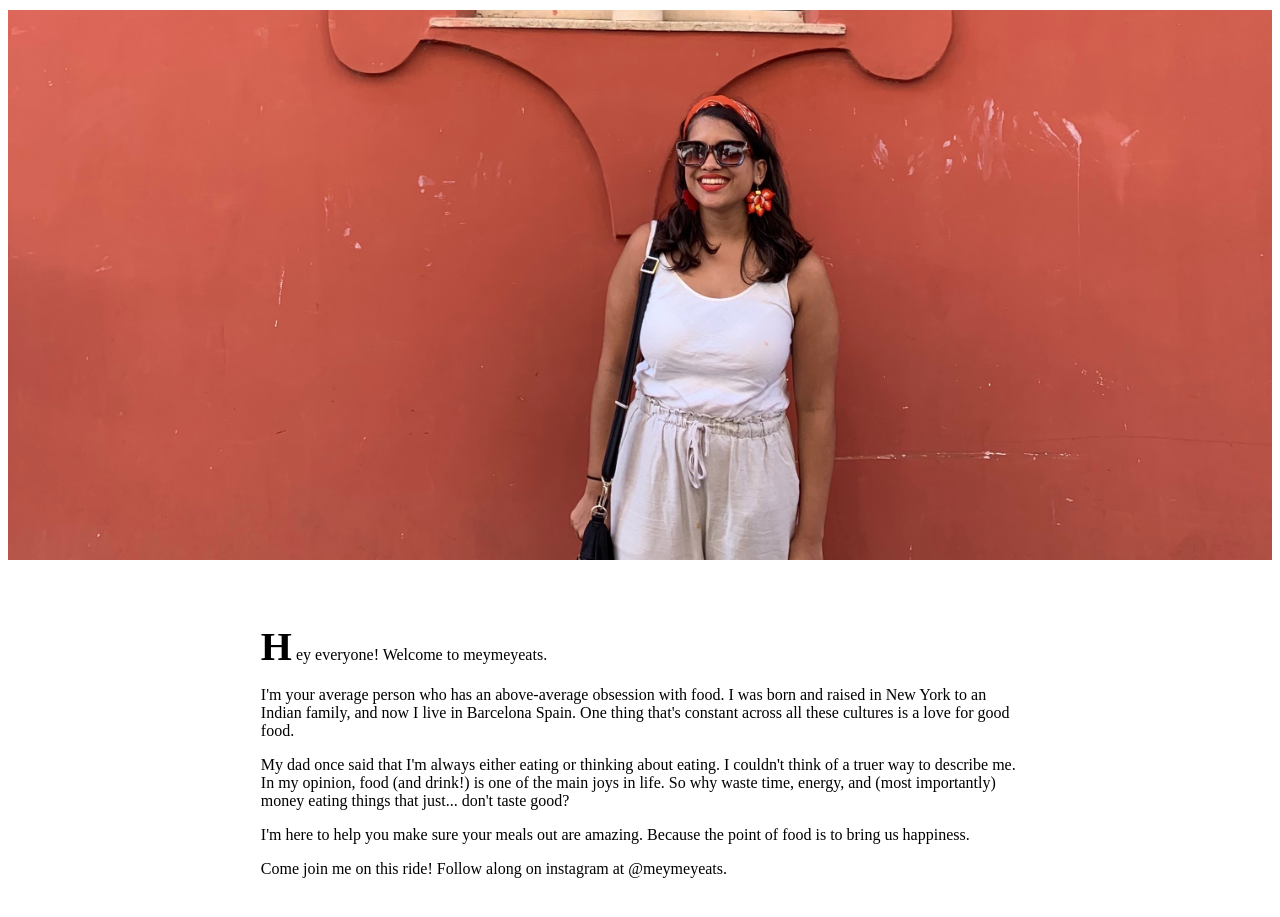
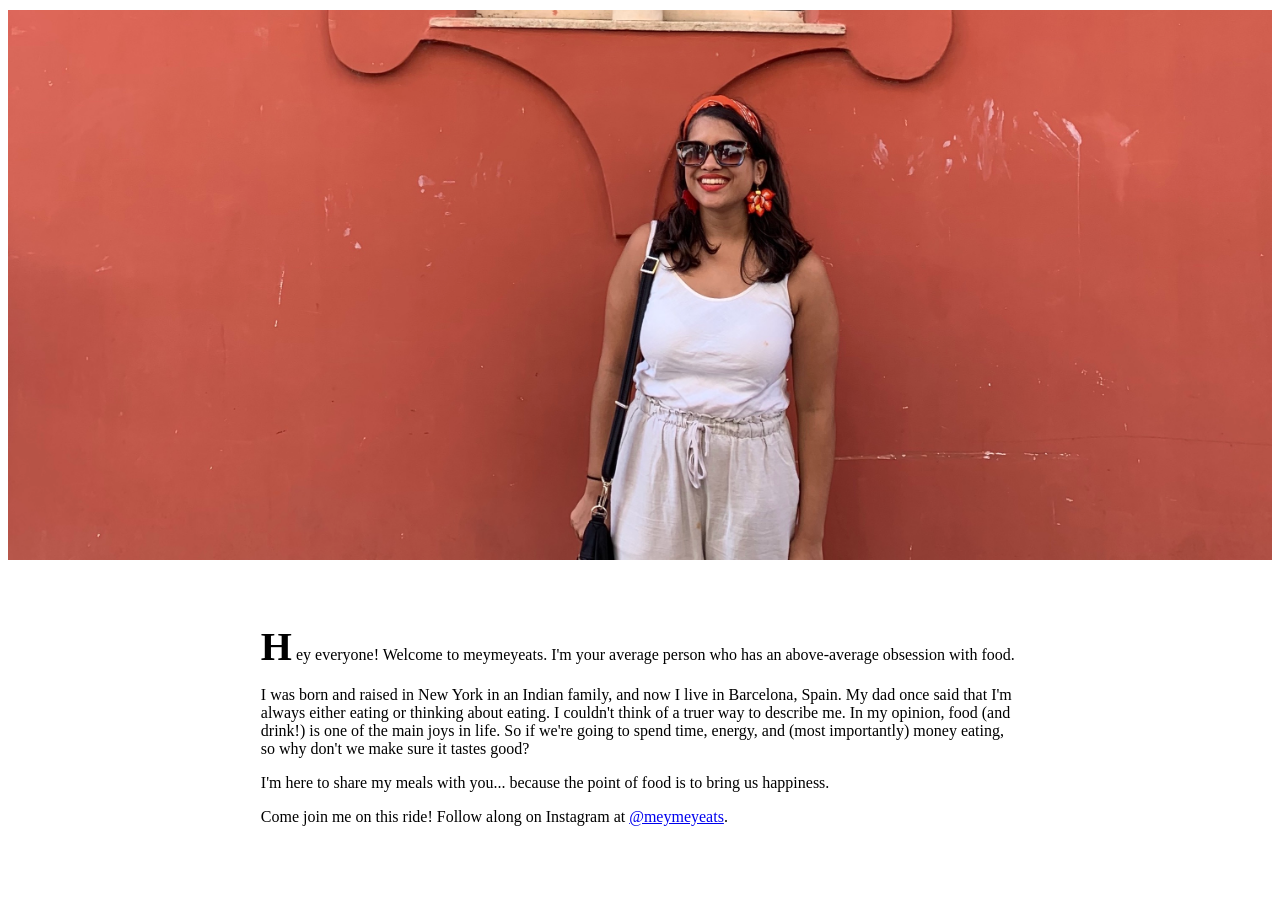
Before and after one commit to ameyaacharya/meymeyeats, a Gatsby site: page /about in a window 1280 px wide. Shown: the part 95-1012 px from the top of the page. After the commit the page ends 984 px from the top, so only its background shows below. Built offline with nearby package versions, Linux system fonts and the light colour scheme; Gatsby itself is replaced by a stand-in of ours.

Commit message:
Updates to the about page.

```diff
--- a/src/pages/about.js
+++ b/src/pages/about.js
@@ -16,16 +16,14 @@ const AboutPage = () => (
     </div>
 
     <div className="biography-container">
-      <p><span>H</span> ey everyone! Welcome to meymeyeats.</p>
+      <p><span>H</span> ey everyone! Welcome to meymeyeats. I'm your average person who has an above-average obsession with food.</p>
 
-      <p>I'm your average person who has an above-average obsession with food. I was born and raised in New York to an Indian family, and now I live in Barcelona Spain. One thing that's constant across all these cultures is a love for good food.</p>
+      <p>I was born and raised in New York in an Indian family, and now I live in Barcelona, Spain. My dad once said that I'm always either eating or thinking about eating. I couldn't think of a truer way to describe me. In my opinion,
+      food (and drink!) is one of the main joys in life. So if we're going to spend time, energy, and (most importantly) money eating, so why don't we make sure it tastes good?</p>
 
-      <p>My dad once said that I'm always either eating or thinking about eating. I couldn't think of a truer way to describe me. In my opinion,
-      food (and drink!) is one of the main joys in life. So why waste time, energy, and (most importantly) money eating things that just... don't taste good?</p>
+      <p>I'm here to share my meals with you... because the point of food is to bring us happiness.</p>
 
-      <p> I'm here to help you make sure your meals out are amazing. Because the point of food is to bring us happiness.</p>
-
-       <p> Come join me on this ride! Follow along on instagram at @meymeyeats.</p>
+      <p> Come join me on this ride! Follow along on Instagram at <a href="https://www.instagram.com/meymeyeats/">@meymeyeats</a>.</p>
     </div>
   </div>
 )
```
